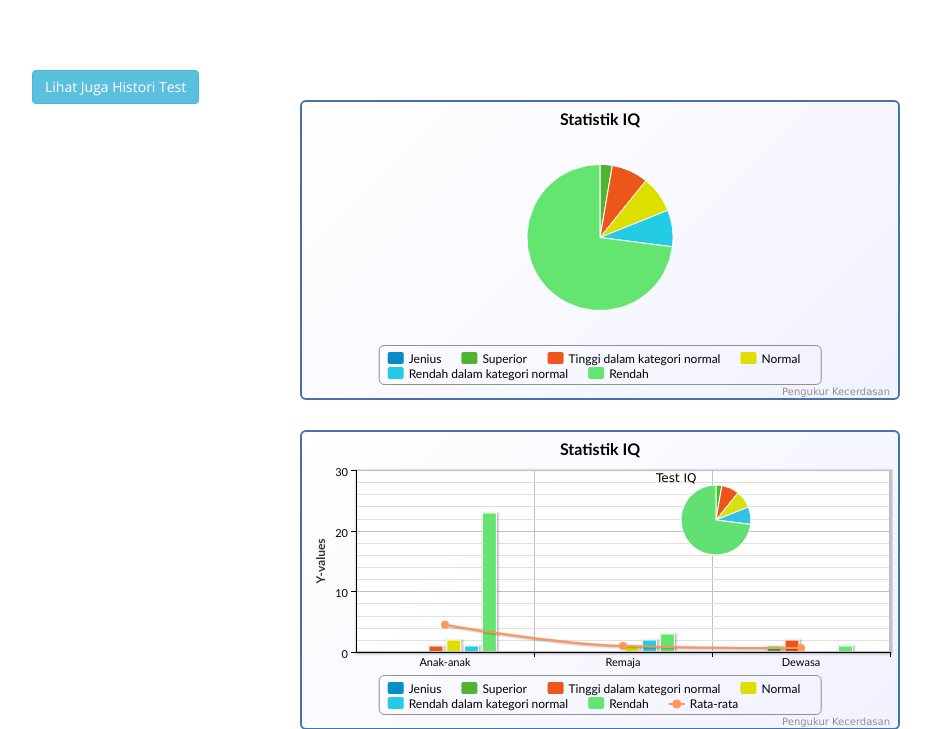
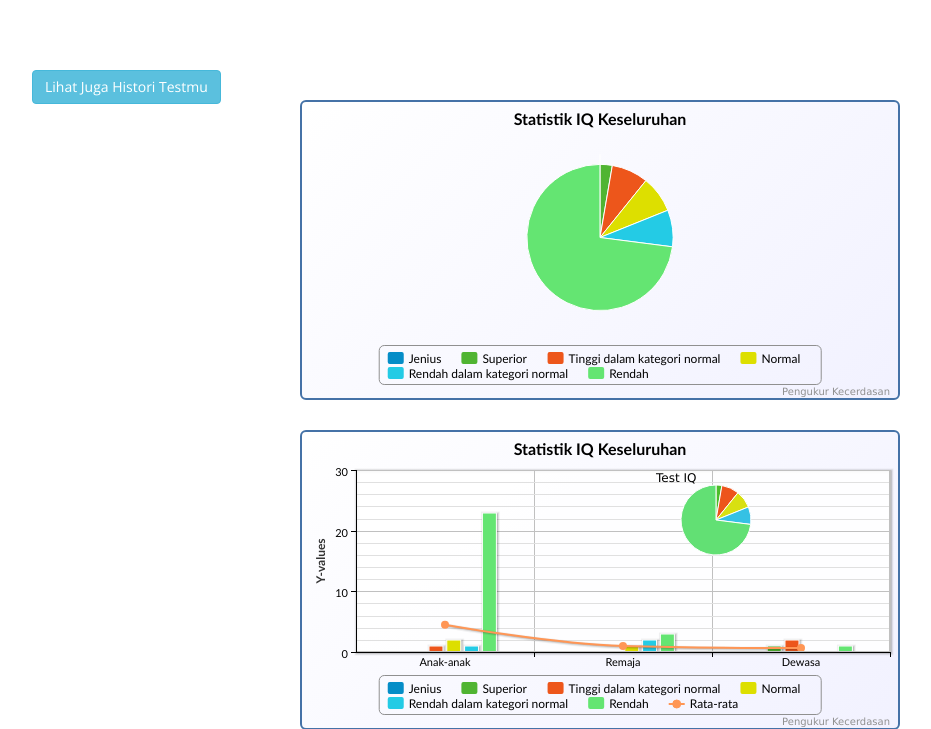
Before and after one commit to dennyseptianto/TestIQonline, a PHP site: page /index.php?page=statistik in a window 1280 px wide. Shown: the part 227-956 px from the top of the page, without its empty margins (38-969 px from the left). Run offline with PHP 8.4, Linux system fonts and the light colour scheme; data comes from the database, SQL or seed files in the repository.

Commit message:
statistikmphp

```diff
--- a/statistik.php
+++ b/statistik.php
@@ -10,7 +10,7 @@
 								plotShadow: false
 							},
 							title: {
-								text: 'Statistik IQ'
+								text: 'Statistik IQ Keseluruhan'
 							},
 							tooltip: {
 								formatter: function() {
@@ -54,7 +54,7 @@
 						renderTo: 'graph'
 					},
 					title: {
-						text: 'Statistik IQ'
+						text: 'Statistik IQ Keseluruhan'
 					},
 					xAxis: {
 						categories: ['Anak-anak', 'Remaja', 'Dewasa']
@@ -157,7 +157,7 @@
 					<!-- untuk judul halaman -->
 		<div class="typrography">
 	 <div class="container">
-				<a href="?page=history"><button type="submit" class="btn btn-info" style="position:absolute">Lihat Juga Histori Test</button> </a>
+				<a href="?page=history"><button type="submit" class="btn btn-info" style="position:absolute">Lihat Juga Histori Testmu</button> </a>
 				<article class="isi">
 						<div id="graf" style="width: 600px; height: 300px; margin: 30px auto"></div>
 						<div id="graph" style="width: 600px; height: 300px; margin: 30px auto"></div>
```
